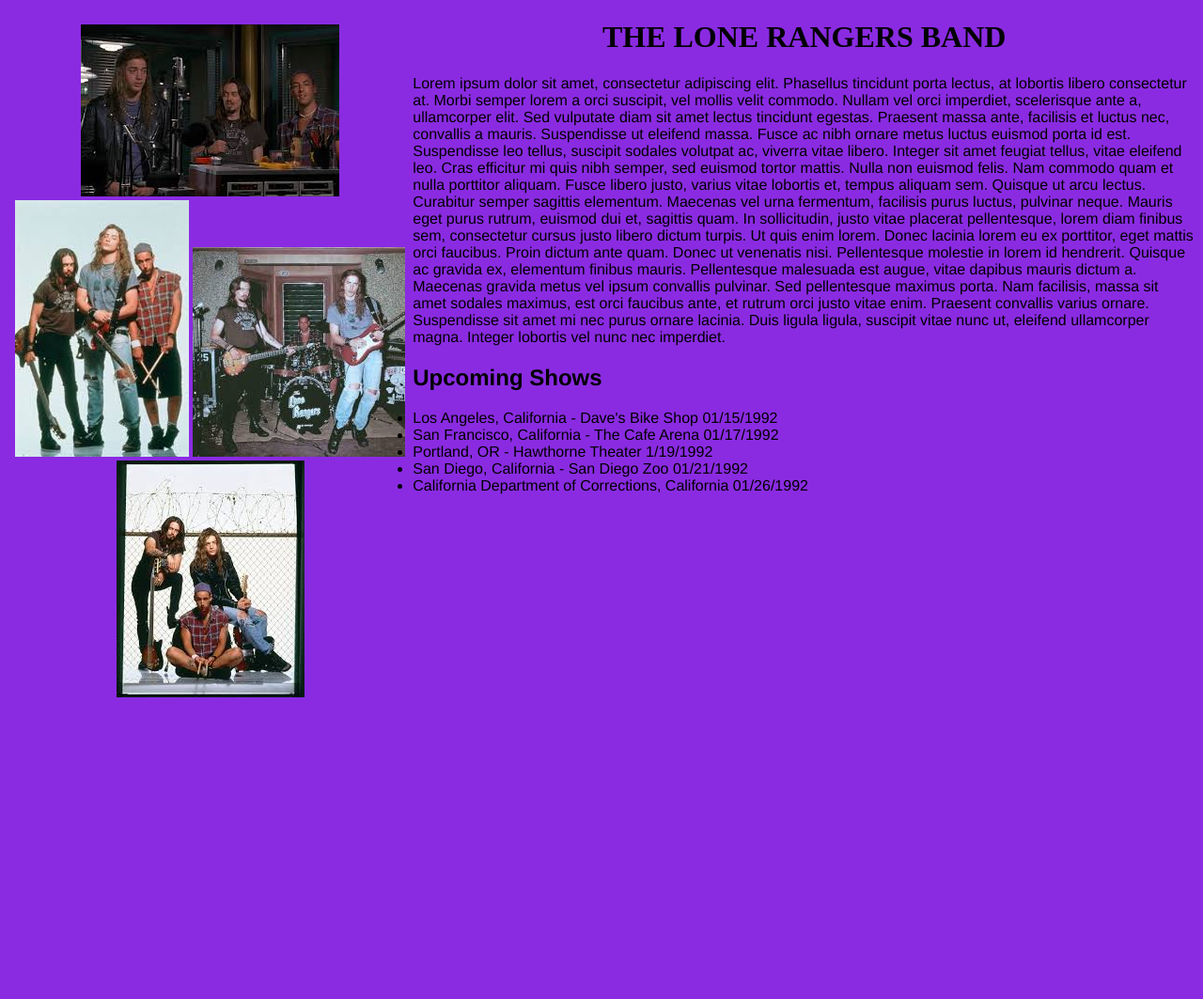
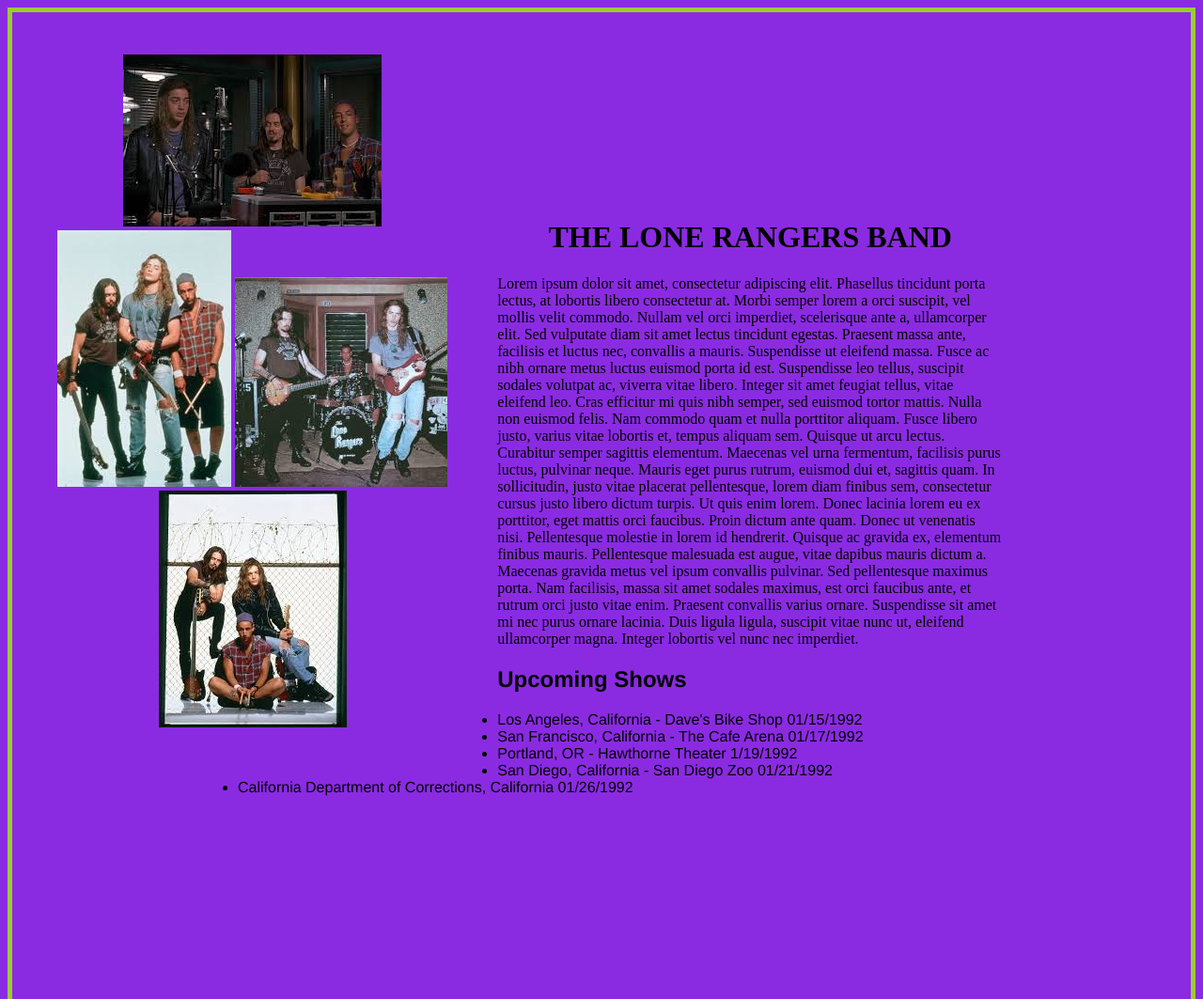
Before and after one commit to keidsvik/The-Lone-Rangers, a plain HTML site: page Index.HTML in a window 1280 px wide. Shown: the top 1063 px of the page at 94% size. Before the commit the page ends 800 px from the top, so only its background shows below. Drawn offline with Linux system fonts and the light colour scheme.

Commit message:
added border, changed layout

```diff
--- a/Index.HTML
+++ b/Index.HTML
@@ -7,16 +7,16 @@
 
   <body>
       <div class="img">
-        <img class="" src="img/recording.jpg" alt="in the recording studio">
-        <img class="" src="img/flyer.jpg" alt="flyer around town">
-        <img class="" src="img/first-show.jpg" alt="first gig/house show">
-        <img class="" src="img/last-show.jpg" alt="last show at the prison">
+        <img src="img/recording.jpg" alt="in the recording studio">
+        <img src="img/flyer.jpg" alt="flyer around town">
+        <img src="img/first-show.jpg" alt="first gig/house show">
+        <img src="img/last-show.jpg" alt="last show at the prison">
       </div>
-      <h1> THE LONE RANGERS BAND </h1>
-      <p>Lorem ipsum dolor sit amet, consectetur adipiscing elit. Phasellus tincidunt porta lectus, at lobortis libero consectetur at. Morbi semper lorem a orci suscipit, vel mollis velit commodo. Nullam vel orci imperdiet, scelerisque ante a, ullamcorper elit. Sed vulputate diam sit amet lectus tincidunt egestas. Praesent massa ante, facilisis et luctus nec, convallis a mauris. Suspendisse ut eleifend massa. Fusce ac nibh ornare metus luctus euismod porta id est. Suspendisse leo tellus, suscipit sodales volutpat ac, viverra vitae libero.
+      <div class="margins">
+        <h1> THE LONE RANGERS BAND </h1>
+        <p>Lorem ipsum dolor sit amet, consectetur adipiscing elit. Phasellus tincidunt porta lectus, at lobortis libero consectetur at. Morbi semper lorem a orci suscipit, vel mollis velit commodo. Nullam vel orci imperdiet, scelerisque ante a, ullamcorper elit. Sed vulputate diam sit amet lectus tincidunt egestas. Praesent massa ante, facilisis et luctus nec, convallis a mauris. Suspendisse ut eleifend massa. Fusce ac nibh ornare metus luctus euismod porta id est. Suspendisse leo tellus, suscipit sodales volutpat ac, viverra vitae libero.
          Integer sit amet feugiat tellus, vitae eleifend leo. Cras efficitur mi quis nibh semper, sed euismod tortor mattis. Nulla non euismod felis. Nam commodo quam et nulla porttitor aliquam. Fusce libero justo, varius vitae lobortis et, tempus aliquam sem. Quisque ut arcu lectus. Curabitur semper sagittis elementum. Maecenas vel urna fermentum, facilisis purus luctus, pulvinar neque. Mauris eget purus rutrum, euismod dui et, sagittis quam. In sollicitudin, justo vitae placerat pellentesque, lorem diam finibus sem, consectetur cursus justo libero dictum turpis. Ut quis enim lorem. Donec lacinia lorem eu ex porttitor, eget mattis orci faucibus. Proin dictum ante quam. Donec ut venenatis nisi.
          Pellentesque molestie in lorem id hendrerit. Quisque ac gravida ex, elementum finibus mauris. Pellentesque malesuada est augue, vitae dapibus mauris dictum a. Maecenas gravida metus vel ipsum convallis pulvinar. Sed pellentesque maximus porta. Nam facilisis, massa sit amet sodales maximus, est orci faucibus ante, et rutrum orci justo vitae enim. Praesent convallis varius ornare. Suspendisse sit amet mi nec purus ornare lacinia. Duis ligula ligula, suscipit vitae nunc ut, eleifend ullamcorper magna. Integer lobortis vel nunc nec imperdiet.</p>
-
         <h2 class="text">Upcoming Shows</h2>
         <ul class="text">
           <li>Los Angeles, California - Dave's Bike Shop 01/15/1992</li>
@@ -25,5 +25,6 @@
           <li>San Diego, California - San Diego Zoo 01/21/1992</li>
           <li>California Department of Corrections, California 01/26/1992</li>
         </ul>
+      </div>
   </body>
 </html>
--- a/css/styles.css
+++ b/css/styles.css
@@ -1,27 +1,34 @@
 .sidebar {
   width: 30%;
   float: right;
+
 }
 
 .img {
   float: left;
   width: 33.33%;
-  padding: 5px;
   text-align: center;
+  padding: 50px;
 }
 
 .text {
   font-family: helvetica;
-}
+  }
 
 h1 {
   text-align: center;
 }
 
-p {
-  font-family: helvetica;
-}
-
 body {
   background-color: blueviolet;
 }
+
+.margins {
+  border: 5px solid yellowgreen;
+  padding: 200px;
+}
+
+.shows {
+  float: right;
+  clear: right;
+}
```
